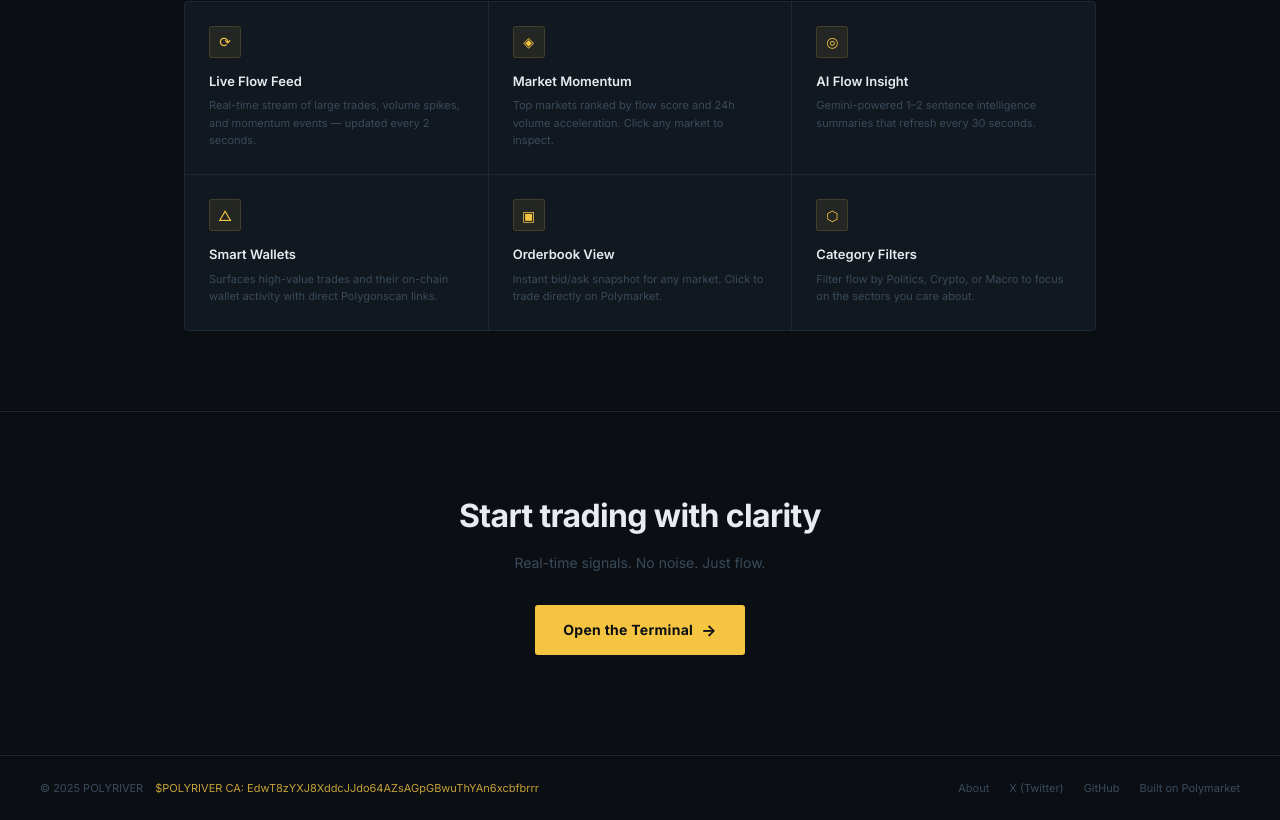
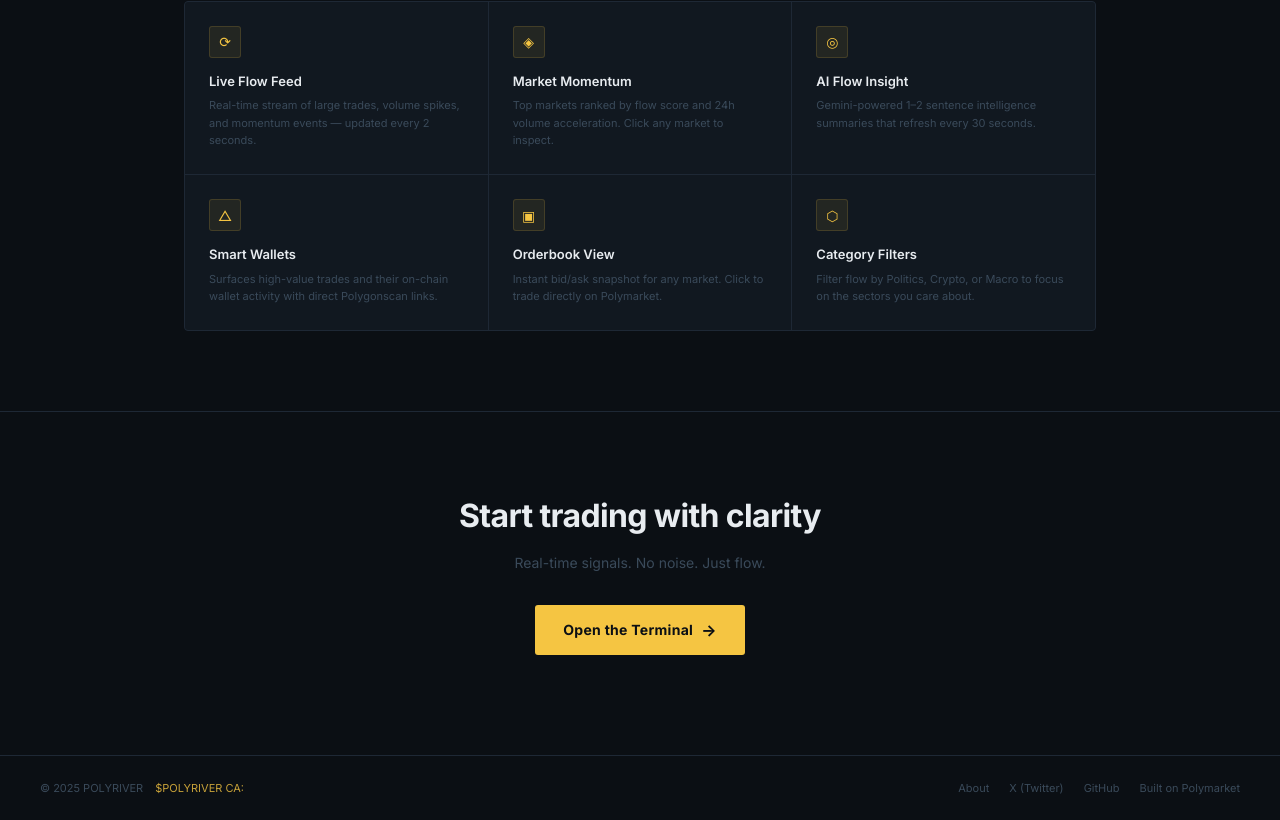
Before and after one commit to polyrider/polyriver, a Next.js app: page / in a window 1280 px wide. Shown: the part 1395-2215 px from the top of the page. Built offline with nearby package versions, Linux system fonts and the light colour scheme.

Commit message:
Update page.tsx

```diff
--- a/app/page.tsx
+++ b/app/page.tsx
@@ -715,7 +715,7 @@
         <footer className="landing-footer">
           <div style={{ display:'flex', alignItems:'center', gap:12 }}>
             <span className="footer-copy">© 2025 POLYRIVER</span>
-            <span className="footer-copy" style={{ color: 'var(--accent-yellow)', opacity: 0.8 }}>$POLYRIVER CA: EdwT8zYXJ8XddcJJdo64AZsAGpGBwuThYAn6xcbfbrrr</span>
+            <span className="footer-copy" style={{ color: 'var(--accent-yellow)', opacity: 0.8 }}>$POLYRIVER CA: </span>
           </div>
           <div style={{ display:'flex', alignItems:'center', gap:20 }}>
             <Link href="/about" className="footer-poly">About</Link>
```
